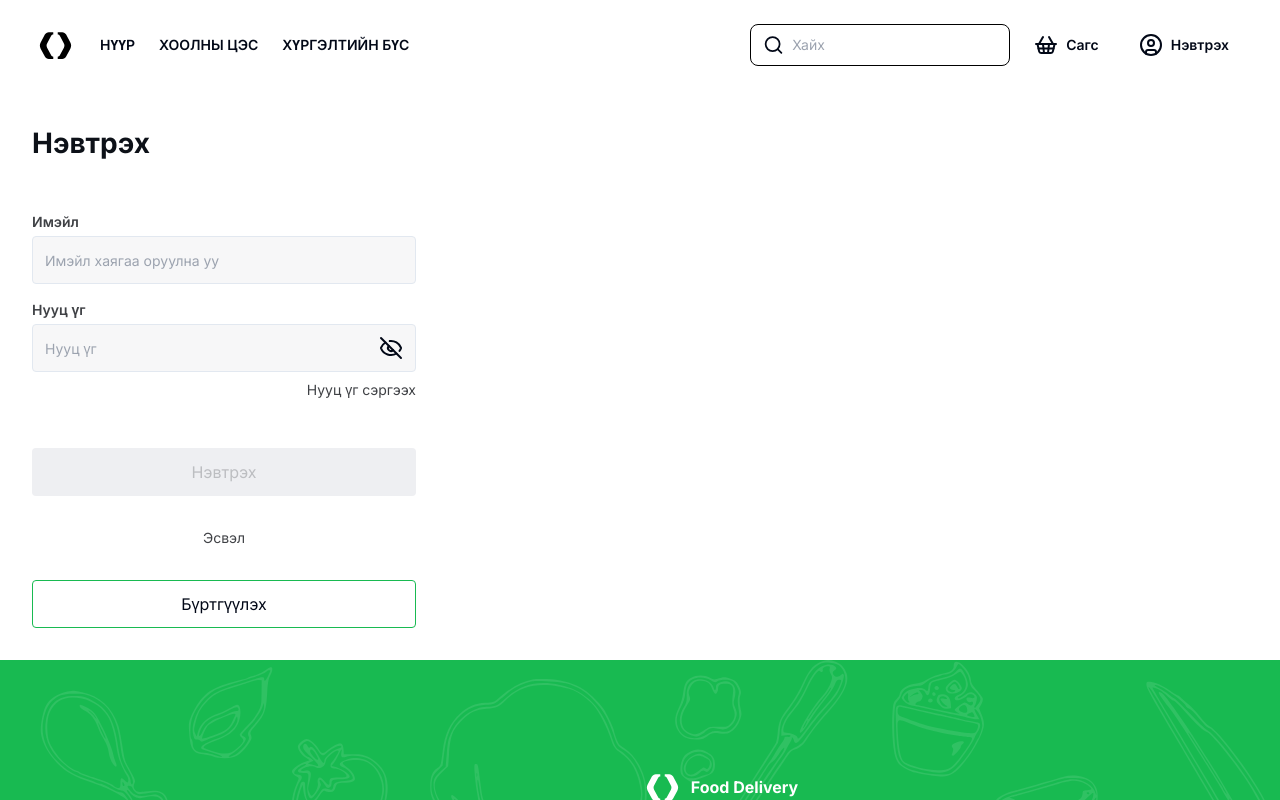
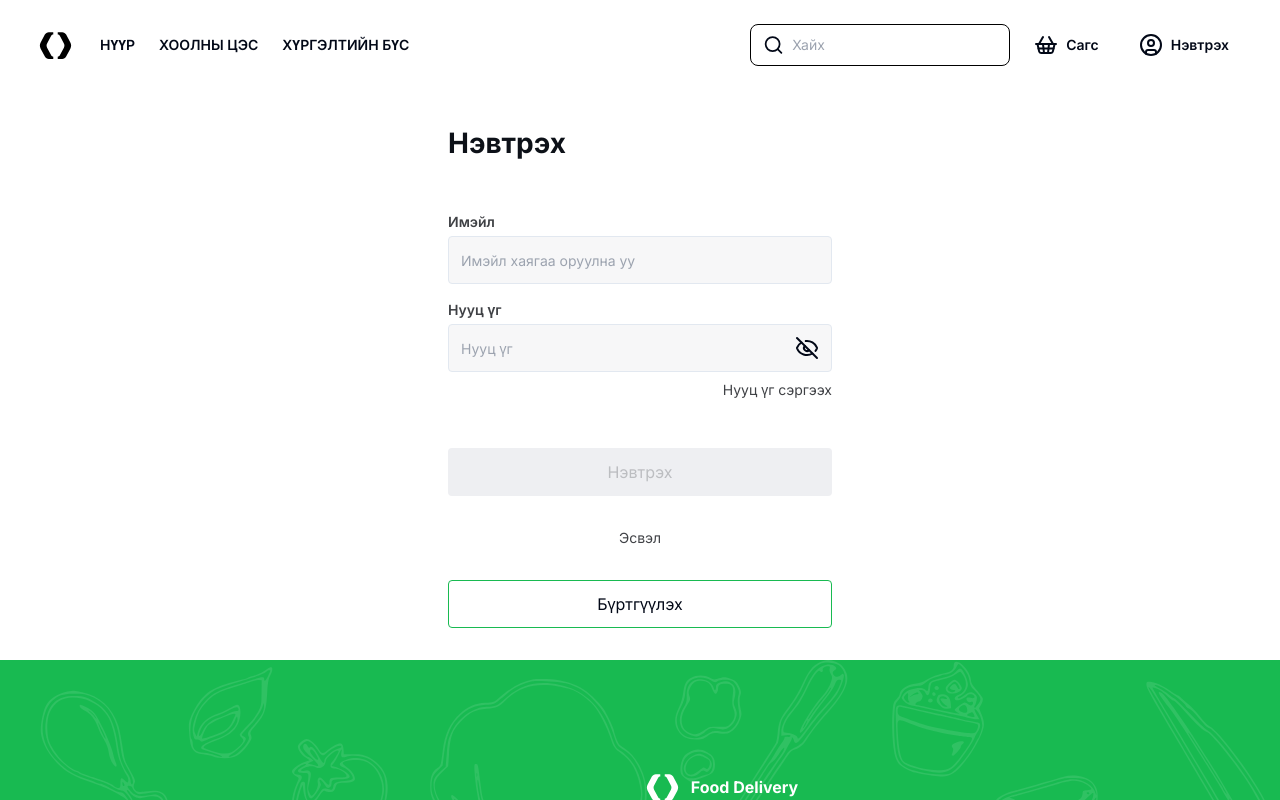
Before and after one commit to 2K241B/Shijre-Food-Delivery, a Next.js app in the folder FE/: page /login in a window 1280 px wide. Shown: the top 800 px of the page. Built offline with nearby package versions, Linux system fonts and the light colour scheme; no server answers.

Commit message:
Fix login and signup form position (#160)

```diff
--- a/FE/src/components/login-form.jsx
+++ b/FE/src/components/login-form.jsx
@@ -9,7 +9,7 @@ import _ from "lodash"
 
 export const LoginForm = () => {
     const router = useRouter();
-    const [formData, setFormData] = useState({ email: "", password: ""});
+    const [formData, setFormData] = useState({ email: "", password: "" });
 
     const handleOnChange = (event) => {
         setFormData((prev) => ({
@@ -36,7 +36,8 @@ export const LoginForm = () => {
         }
     };
 
-    return <form onSubmit={handleSubmit} className="inline-flex p-8 flex-col items-start rounded-2xl bg-white gap-12">
+    return <form onSubmit={handleSubmit} className="flex justify-center">
+        <div className="inline-flex p-8 flex-col items-start rounded-2xl bg-white gap-12">
             <h2 className="text-[#0D1118] text-center text-[28px] font-bold">Нэвтрэх</h2>
             <div className="flex w-[384px] flex-col items-start gap-2">
                 <div className="flex flex-col items-start gap-4 self-stretch">
@@ -53,5 +54,6 @@ export const LoginForm = () => {
                 <p className="text-sm text-[#3F4145]">Эсвэл</p>
                 <CustomButton type="button" variant="outline">Бүртгүүлэх</CustomButton>
             </div>
+        </div>
     </form>
 }
--- a/FE/src/components/sign-up-form.jsx
+++ b/FE/src/components/sign-up-form.jsx
@@ -54,7 +54,8 @@ export const SignUpForm = () => {
         }
     }
 
-    return <form onSubmit={handleSubmit} className="inline-flex p-8 flex-col items-start rounded-2xl bg-white gap-12">
+    return <form onSubmit={handleSubmit} className="flex justify-center">
+        <div className="inline-flex p-8 flex-col items-start rounded-2xl bg-white gap-12">
             <div className="flex justify-center w-full">
                 <h2 className="text-[#0D1118] text-center text-[28px] font-bold">Бүртгүүлэх</h2>
             </div>
@@ -79,5 +80,6 @@ export const SignUpForm = () => {
                 </div>
                 <CustomButton type="submit" variant={formData.name.length > 0 && formData.email.length > 0 && formData.phoneNumber.length > 0 && formData.password.length > 0 && formData.rePassword.length > 0 && isChecked == true ? "primary" : "secondary"}>Бүртгүүлэх</CustomButton>
             </div>
+        </div>
     </form>
 }
```
Lines whose indentation alone changed are shown as unchanged.
